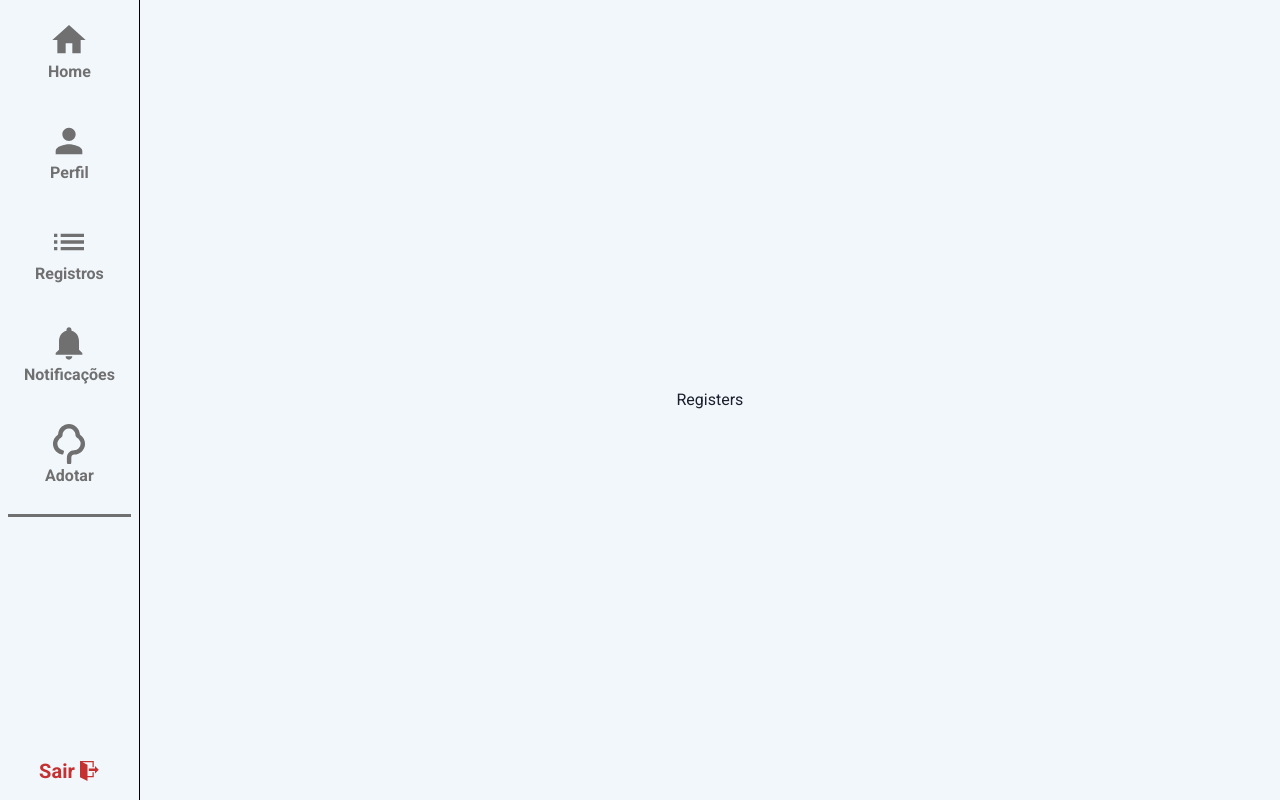
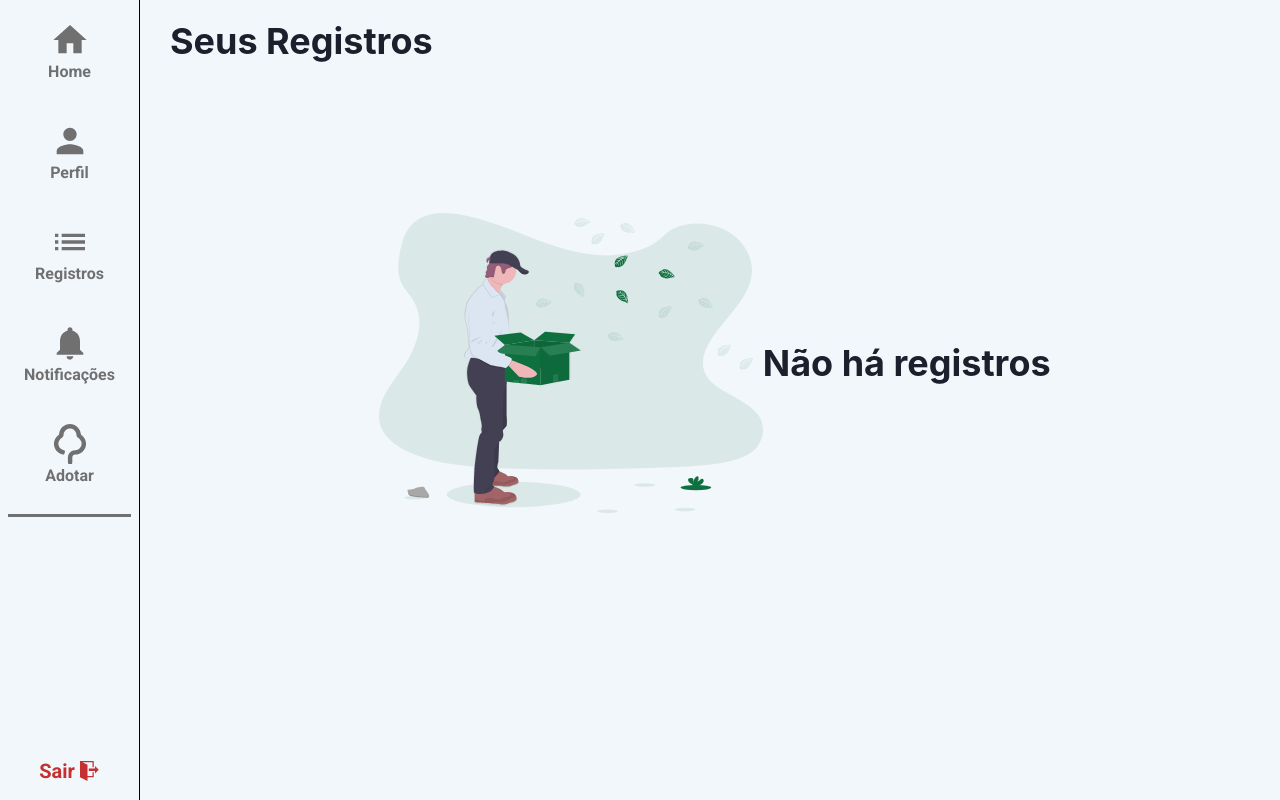
Before and after one commit to TI-Concientiza/Front-End, a Next.js app: page /dashboard/registers in a window 1280 px wide. Built offline with nearby package versions, Linux system fonts and the light colour scheme; a web font is replaced by a local one.

Commit message:
feat: cria pagina de registros

```diff
--- a/src/pages/dashboard/registers/index.tsx
+++ b/src/pages/dashboard/registers/index.tsx
@@ -1,23 +1,34 @@
 import React from "react";
-import { Text, Flex, Box } from "@chakra-ui/react";
+import { Flex, Box, Heading, Image } from "@chakra-ui/react";
 import SidebarLayout from "../../../components/Sidebar";
 
-const Registers: React.FC = () => {
+const Register: React.FC = () => {
     return (
         <>
-            <Flex>
-                <SidebarLayout />
-                <Flex
-                    w="100%"
-                    flexDirection="column"
-                    alignItems="center"
-                    justifyContent="center"
-                >
-                    <Text>Registers</Text>
+            <Box w="100%" minH="100vh">
+                <Flex>
+                    <Box pos="fixed" minH="100vh">
+                        <SidebarLayout />
+                    </Box>
+                    <Box w="100%" p="20px" ml="150px">
+                        <Box>
+                            <Heading>Seus Registros</Heading>
+
+                            <Flex justifyContent="center" mt="150px">
+                                <Flex alignItems="center">
+                                    <Image
+                                        src="/img/registers/not-registers.svg"
+                                        h="300px"
+                                    />
+                                    <Heading>Não há registros</Heading>
+                                </Flex>
+                            </Flex>
+                        </Box>
+                    </Box>
                 </Flex>
-            </Flex>
+            </Box>
         </>
     );
 };
 
-export default Registers;
+export default Register;
```
Also changed, not shown: public/img/registers/not-registers.svg (added).
